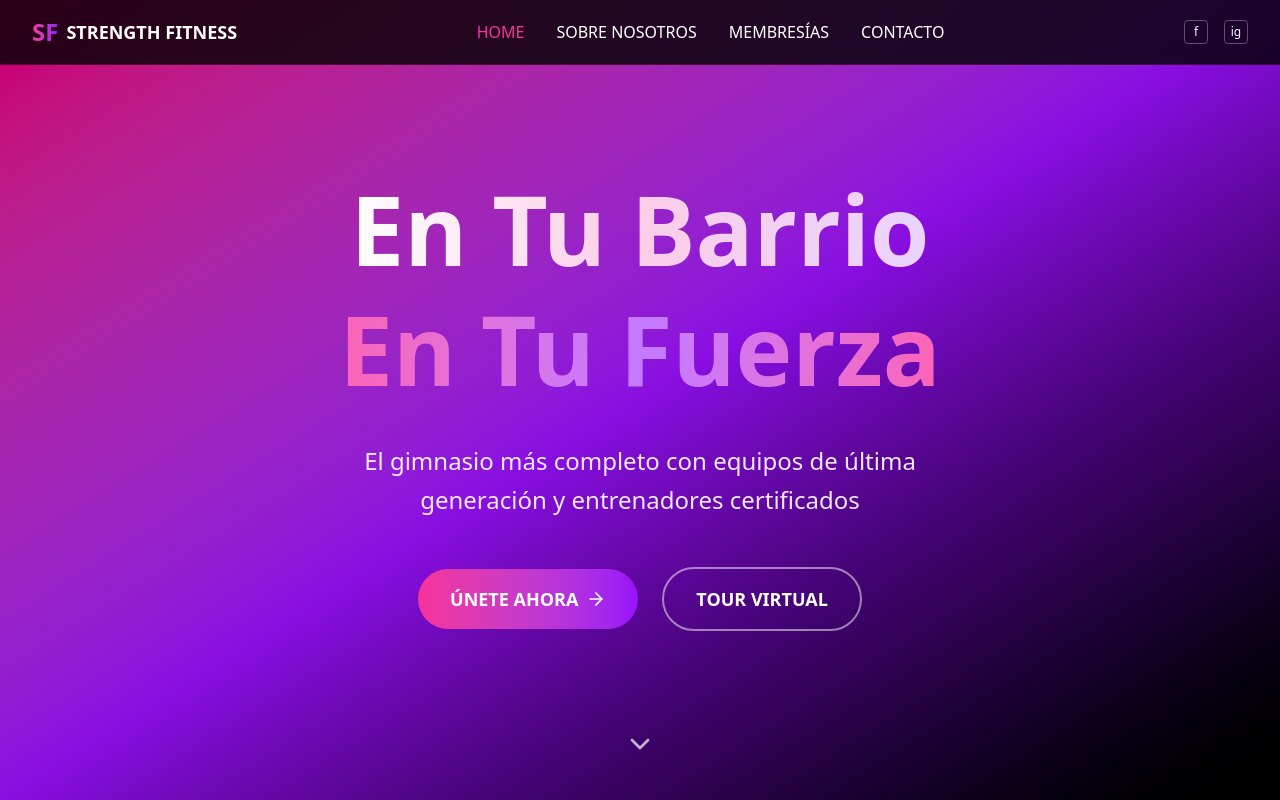
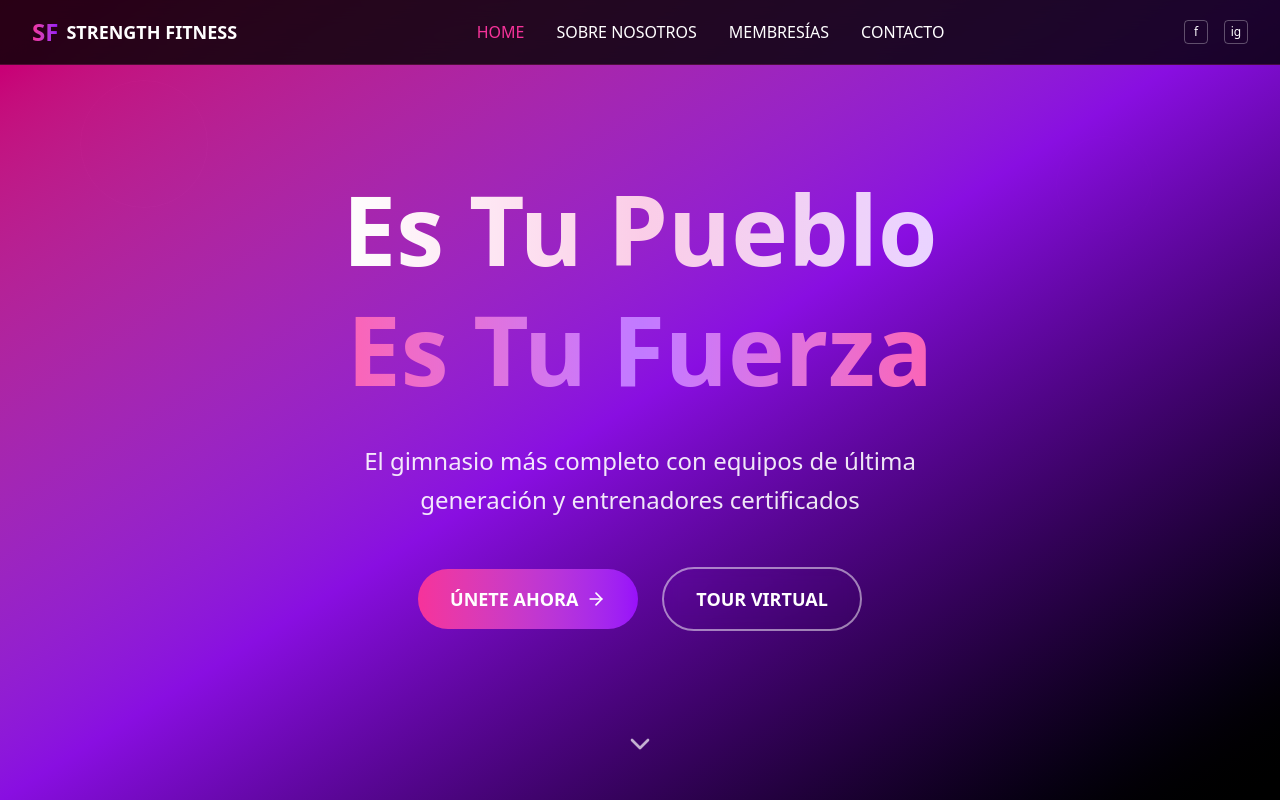
Before and after one commit to informaticadiaz/libreriadecomponentes, a Next.js app: page /gimnasio in a window 1280 px wide. Shown: the top 800 px of the page. Built offline with nearby package versions, Linux system fonts and the light colour scheme.

Commit message:
Style gimnasio component

```diff
--- a/components/gimnasio/StrengthFitnessLanding.tsx
+++ b/components/gimnasio/StrengthFitnessLanding.tsx
@@ -150,11 +150,11 @@ const StrengthFitnessLanding: React.FC = () => {
         }`}>
           <h1 className="text-5xl md:text-7xl lg:text-8xl font-bold mb-8 leading-tight">
             <span className="bg-gradient-to-r from-white via-pink-200 to-purple-200 bg-clip-text text-transparent animate-pulse">
-              En Tu Barrio
+              Es Tu Pueblo
             </span>
             <br />
             <span className="bg-gradient-to-r from-pink-400 via-purple-400 to-pink-400 bg-clip-text text-transparent">
-              En Tu Fuerza
+              Es Tu Fuerza
             </span>
           </h1>
 
```
